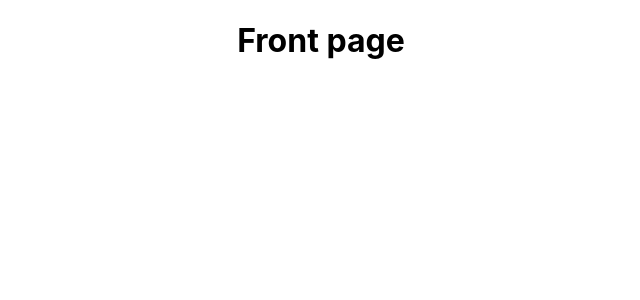
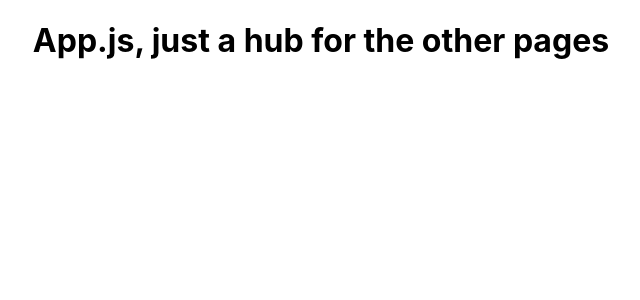
Before and after one commit to Khalidkhalif/React-project, a React (Create React App) app in the folder bella-pizzeria/: page / in a window 1280 px wide. Shown: the top 300 px of the page, without its empty margins (319-959 px from the left). Built offline with nearby package versions, Linux system fonts and the light colour scheme.

Commit message:
Added a homepage

```diff
--- a/bella-pizzeria/src/App.js
+++ b/bella-pizzeria/src/App.js
@@ -17,7 +17,7 @@ function App() {
   return (
     <ThemeProvider theme={theme}>
       <div className="App">
-        <h1>Front page</h1>
+        <h1>App.js, just a hub for the other pages</h1>
       </div>
     </ThemeProvider>
   );
```
Also changed, not shown: bella-pizzeria/src/pages/home.js (added).
